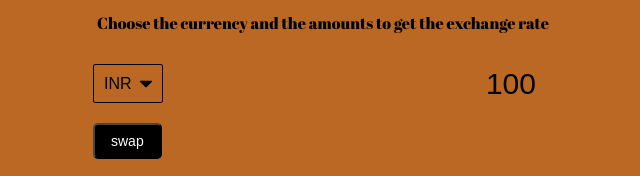
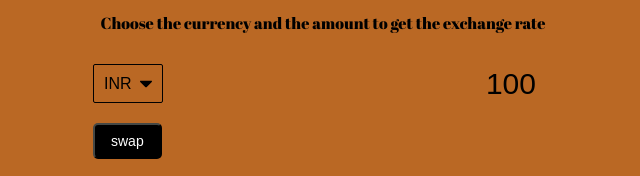
Before and after one commit to jaideepsiddula/exchange-rate-calculator, a plain HTML site: page index.html in a window 1280 px wide. Shown: the part 221-397 px from the top of the page, 317-957 px from the left. Drawn offline with Linux system fonts and the light colour scheme; no server answers; a web font is replaced by a local one.

Commit message:
fixed minor error

```diff
--- a/index.html
+++ b/index.html
@@ -13,7 +13,7 @@
     <!--To add an image and write to do-->
     <img src="img/OIP.png" alt="" class="money-img" />
     <h1>Exchange Rate Calculator</h1>
-    <p>Choose the currency and the amounts to get the exchange rate</p>
+    <p>Choose the currency and the amount to get the exchange rate</p>
 
     <div class="container">
       <!--This is for the first currency-->
--- a/style.css
+++ b/style.css
@@ -1,6 +1,5 @@
 /* this is a way to declare values in css*/
-/*
-@import url('https://fonts.googleapis.com/css2?family=Edu+AU+VIC+WA+NT+Guides:wght@400..700&family=Open+Sans:ital,wght@0,300..800;1,300..800&family=Roboto+Serif:ital,opsz,wght@0,8..144,100..900;1,8..144,100..900&family=Sixtyfour+Convergence&display=swap');*/
+
 :root{
     --primary-color: #000000;
 }
```
